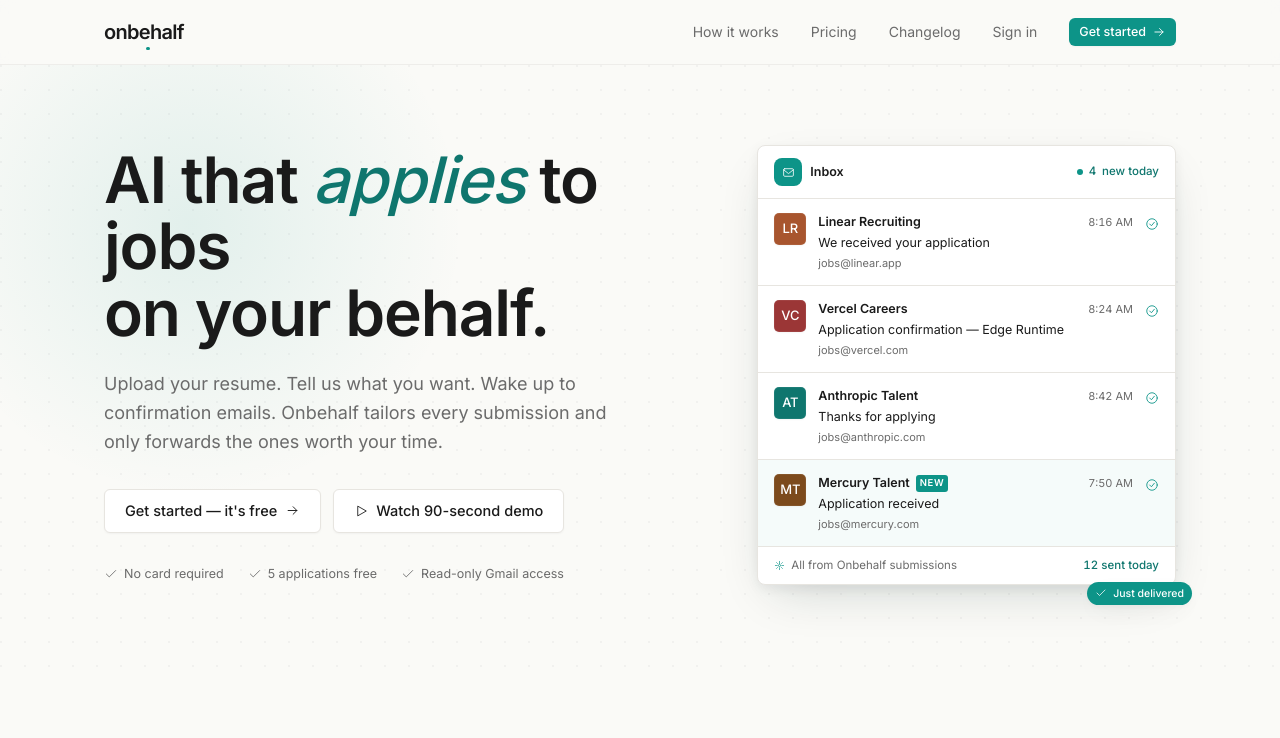
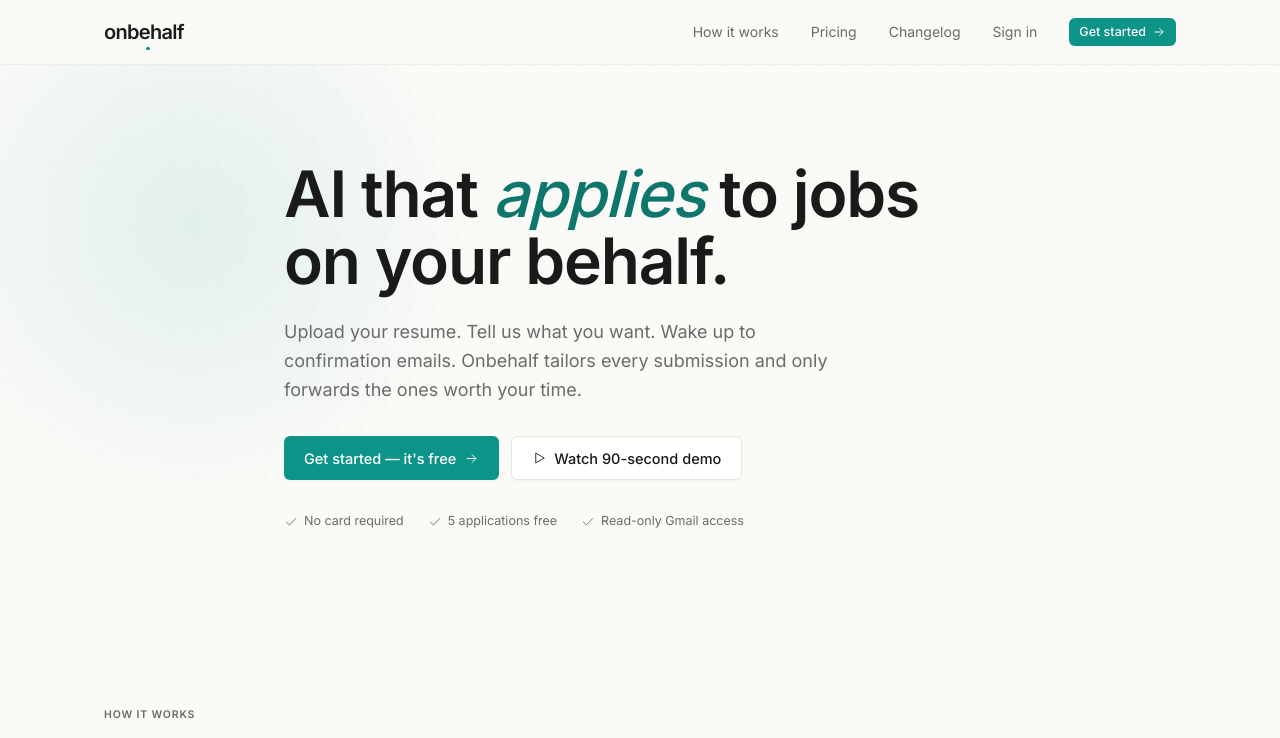
Before and after one commit to joyo11/onbehalf, a Next.js app: page / in a window 1280 px wide. Shown: the top 738 px of the page. Built offline with nearby package versions, Linux system fonts and the light colour scheme.

Commit message:
Remove Inbox hero widget from landing
Hero is now a centered text-only block. Cleaner, more confident
opening — Linear/Stripe-style rather than a decorative mock.

```diff
--- a/app/page.tsx
+++ b/app/page.tsx
@@ -1,14 +1,9 @@
 "use client";
 
-/*  Landing screen — demo-video hero.
-    Living mini-dashboard on the right shows job cards cycling through statuses. */
-
 import Link from "next/link";
-import { useEffect, useState } from "react";
 import { Button } from "@/components/ui/button";
 import { Card, SectionLabel } from "@/components/ui/card";
 import { Icon, type IconName } from "@/components/ui/icon";
-import { Monogram } from "@/components/ui/monogram";
 import { Wordmark } from "@/components/ui/wordmark";
 
 export default function LandingScreen() {
@@ -56,19 +51,18 @@
         style={{ background: "radial-gradient(circle, rgba(13,148,136,0.10) 0%, rgba(13,148,136,0) 60%)" }}
         aria-hidden
       />
-      <div className="relative max-w-[1120px] mx-auto px-6 pt-20 pb-24 grid grid-cols-12 gap-12">
-        <div className="col-span-7 flex flex-col justify-center">
+      <div className="relative max-w-[760px] mx-auto px-6 pt-24 pb-28 flex flex-col">
         <h1 className="text-[64px] font-semibold tracking-[-0.025em]" style={{ lineHeight: 1.04 }}>
           AI that <span className="italic" style={{ color: "var(--accent-hi)", fontWeight: 500 }}>applies</span> to jobs
           <br /> on your behalf.
         </h1>
-          <p className="mt-6 text-[18px] text-mute lh-body max-w-[520px]">
+        <p className="mt-6 text-[18px] text-mute lh-body max-w-[560px]">
           Upload your resume. Tell us what you want. Wake up to confirmation emails.
           Onbehalf tailors every submission and only forwards the ones worth your time.
         </p>
         <div className="mt-8 flex items-center gap-3">
           <Link href="/onboarding">
-              <Button size="lg" trailing={<Icon name="arrow-right" size={15} />}>
+            <Button size="lg" variant="primary" trailing={<Icon name="arrow-right" size={15} />}>
               Get started — it&apos;s free
             </Button>
           </Link>
@@ -82,127 +76,7 @@
           <span className="flex items-center gap-1.5"><Icon name="check" size={14} /> Read-only Gmail access</span>
         </div>
       </div>
-
-        <div className="col-span-5 flex items-center">
-          <LivingDashboard />
-        </div>
-      </div>
     </section>
-  );
-}
-
-/* ---------- Living hero: an inbox waking up to confirmations ----------
-   Replaces the previous mini-dashboard. Lines up with the subhead:
-   "Wake up to confirmation emails." Emails arrive one at a time. */
-
-type Email = {
-  sender: string;
-  domain: string;
-  subject: string;
-  time: string;
-};
-
-function LivingDashboard() {
-  const EMAILS: Email[] = [
-    { sender: "Linear Recruiting", domain: "linear.app", subject: "We received your application", time: "8:16 AM" },
-    { sender: "Vercel Careers", domain: "vercel.com", subject: "Application confirmation — Edge Runtime", time: "8:24 AM" },
-    { sender: "Anthropic Talent", domain: "anthropic.com", subject: "Thanks for applying", time: "8:42 AM" },
-    { sender: "Mercury Talent", domain: "mercury.com", subject: "Application received", time: "7:50 AM" },
-    { sender: "Vanta Recruiting", domain: "vanta.com", subject: "Application confirmation", time: "8:01 AM" },
-  ];
-
-  // How many emails to have arrived. Tick one in every ~2s.
-  const [count, setCount] = useState<number>(2);
-  useEffect(() => {
-    const id = setInterval(() => {
-      setCount((c) => (c >= EMAILS.length ? 2 : c + 1));
-    }, 2200);
-    return () => clearInterval(id);
-  }, [EMAILS.length]);
-
-  const visible = EMAILS.slice(0, count);
-
-  return (
-    <div className="relative w-full">
-      <Card className="overflow-hidden shadow-float">
-        <div className="flex items-center justify-between px-4 py-3 border-b border-line">
-          <div className="flex items-center gap-2">
-            <div
-              className="w-7 h-7 rounded-md flex items-center justify-center text-white"
-              style={{ background: "var(--accent)" }}
-            >
-              <Icon name="mail" size={13} />
-            </div>
-            <div className="leading-tight">
-              <div className="text-[12.5px] font-semibold">Inbox</div>
-            </div>
-          </div>
-          <div className="flex items-center gap-1.5 text-[11.5px] font-medium" style={{ color: "var(--accent-hi)" }}>
-            <span
-              className="w-1.5 h-1.5 rounded-full"
-              style={{ background: "var(--accent)", animation: "pulse 1.6s ease-in-out infinite" }}
-            />
-            <span className="tabular-nums">{count}</span> new today
-          </div>
-        </div>
-
-        <ul className="divide-y divide-line">
-          {visible.map((e, i) => (
-            <li
-              key={e.sender}
-              className={`px-4 py-3.5 flex items-start gap-3 ${i === visible.length - 1 ? "anim-slide-in" : ""}`}
-              style={{ background: i === visible.length - 1 ? "rgba(13,148,136,0.04)" : "transparent" }}
-            >
-              <Monogram name={e.sender} size={32} />
-              <div className="flex-1 min-w-0">
-                <div className="flex items-center justify-between gap-3">
-                  <div className="flex items-center gap-1.5 min-w-0">
-                    <span className="text-[12.5px] font-semibold truncate">{e.sender}</span>
-                    {i === visible.length - 1 && (
-                      <span
-                        className="text-[9.5px] uppercase tracking-[0.06em] font-semibold px-1 py-px rounded-[3px]"
-                        style={{ background: "var(--accent)", color: "#fff" }}
-                      >
-                        New
-                      </span>
-                    )}
-                  </div>
-                  <span className="text-[11px] text-mute shrink-0 tabular-nums">{e.time}</span>
-                </div>
-                <div className="text-[12.5px] mt-0.5 truncate">{e.subject}</div>
-                <div className="text-[11px] text-mute mt-0.5 truncate">jobs@{e.domain}</div>
-              </div>
-              <Icon name="check-circle" size={14} className="shrink-0 mt-1" style={{ color: "var(--accent)" }} />
-            </li>
-          ))}
-        </ul>
-
-        <div className="px-4 py-2.5 border-t border-line flex items-center justify-between text-[11.5px]">
-          <span className="text-mute flex items-center gap-1.5">
-            <Icon name="sparkles" size={11} style={{ color: "var(--accent)" }} />
-            All from Onbehalf submissions
-          </span>
-          <span className="font-medium tabular-nums" style={{ color: "var(--accent-hi)" }}>
-            12 sent today
-          </span>
-        </div>
-      </Card>
-
-      {/* subtle floating chip — keeps the original 'something just arrived' beat */}
-      <div
-        className="absolute -bottom-5 -right-4 z-10 hidden md:block"
-        style={{ animation: "pulseFloat 2.2s ease-in-out infinite" }}
-      >
-        <div
-          className="flex items-center gap-1.5 px-2 py-1 rounded-full text-[10.5px] font-medium shadow-pop"
-          style={{ background: "var(--accent)", color: "#fff" }}
-        >
-          <Icon name="check" size={12} />
-          Just delivered
-        </div>
-      </div>
-      <style>{`@keyframes pulseFloat { 0%,100%{ transform: translateY(0); } 50%{ transform: translateY(-3px); } }`}</style>
-    </div>
   );
 }
 
```
Lines whose indentation alone changed are shown as unchanged.
